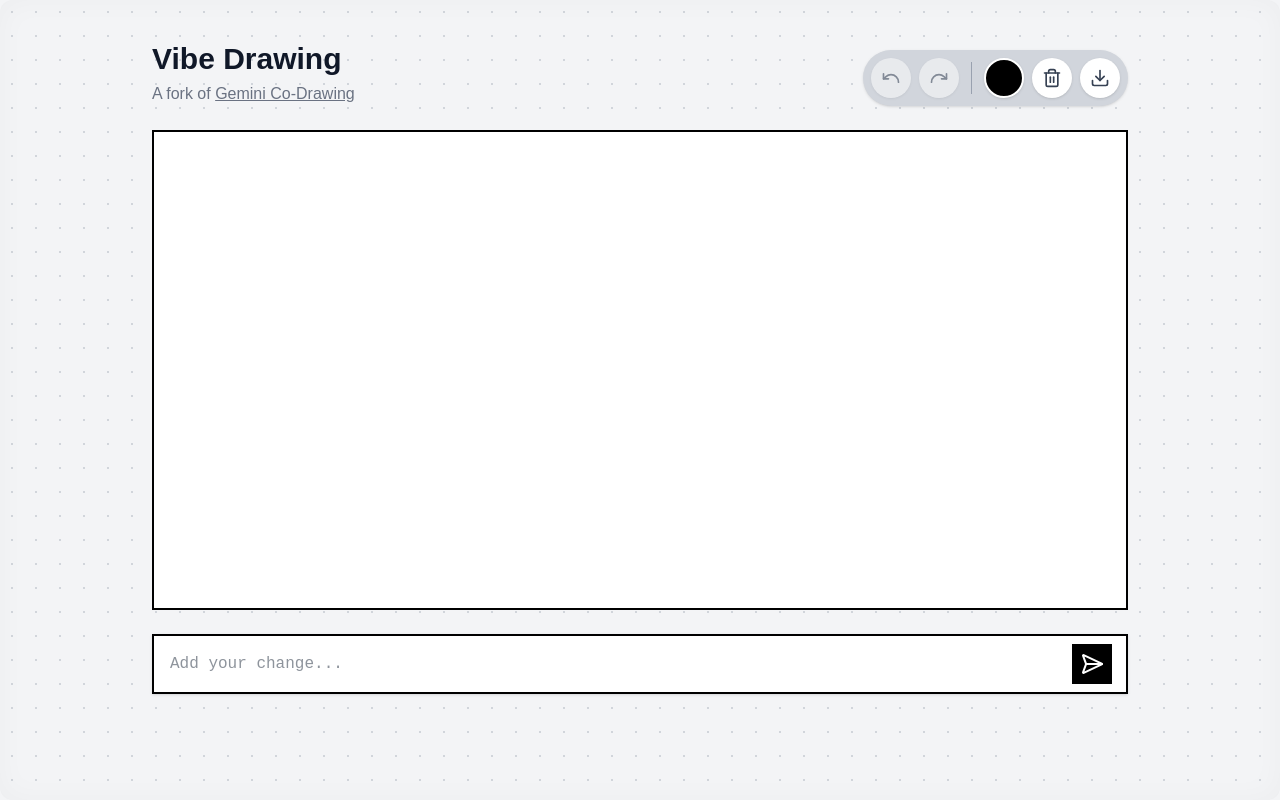
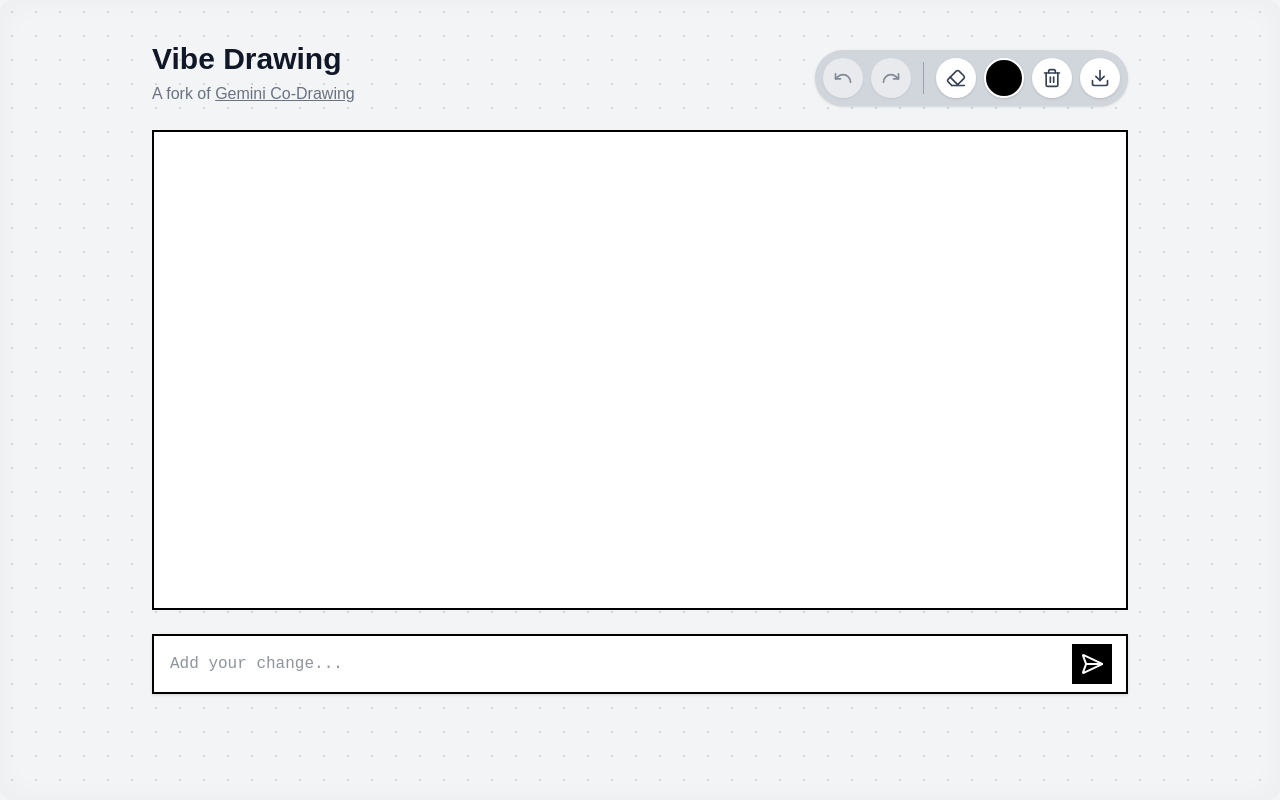
Before and after one commit to elliot-evno/draw-ai, a Next.js app: page / in a window 1280 px wide. Built offline with nearby package versions, Linux system fonts and the light colour scheme; a web font is replaced by a local one.

Commit message:
Added Eraser

```diff
--- a/components/Toolbar.tsx
+++ b/components/Toolbar.tsx
@@ -1,4 +1,4 @@
-import { Trash2, Download } from "lucide-react";
+import { Trash2, Download, Eraser } from "lucide-react";
 
 interface ToolbarProps {
   undo: () => void;
@@ -12,6 +12,8 @@ interface ToolbarProps {
   handleColorChange: (e: React.ChangeEvent<HTMLInputElement>) => void;
   clearCanvas: () => void;
   downloadCanvas: () => void;
+  toggleEraser: () => void;
+  isEraserActive?: boolean;
 }
 
 export default function Toolbar({
@@ -25,7 +27,9 @@ export default function Toolbar({
   colorInputRef,
   handleColorChange,
   clearCanvas,
-  downloadCanvas
+  downloadCanvas,
+  toggleEraser,
+  isEraserActive = false
 }: ToolbarProps) {
   return (
     <menu className="flex items-center bg-gray-300 rounded-full p-2 shadow-sm self-start sm:self-auto">
@@ -62,7 +66,16 @@ export default function Toolbar({
       <div className="w-px h-8 bg-gray-400 mx-3"></div>
       <button
         type="button"
-        className="w-10 h-10 rounded-full overflow-hidden flex items-center justify-center border-2 border-white shadow-sm transition-transform hover:scale-110"
+        className={`w-10 h-10 rounded-full overflow-hidden flex items-center justify-center border-2 border-white shadow-sm transition-transform hover:scale-110 ${isEraserActive ? 'bg-blue-200 border-blue-500' : 'bg-white'}`}
+        onClick={toggleEraser}
+        aria-label={isEraserActive ? "Switch to pen" : "Switch to eraser"}
+        aria-pressed={isEraserActive}
+      >
+        <Eraser className="w-5 h-5 text-gray-700" />
+      </button>
+      <button
+        type="button"
+        className="w-10 h-10 rounded-full overflow-hidden flex items-center justify-center border-2 border-white shadow-sm transition-transform hover:scale-110 ml-2"
         onClick={openColorPicker}
         onKeyDown={handleKeyDown}
         aria-label="Open color picker"
--- a/pages/index.tsx
+++ b/pages/index.tsx
@@ -11,7 +11,8 @@ import { submitDrawing } from "../utils/api";
 export default function Home() {
   const [prompt, setPrompt] = useState("");
   const [isLoading, setIsLoading] = useState(false);
-
+  const [isEraserActive, setIsEraserActive] = useState(false);
+  const [previousPenColor, setPreviousPenColor] = useState<string | null>(null);
 
   const {
     canvasRef,
@@ -111,6 +112,24 @@ export default function Home() {
     link.click();
   };
 
+  const toggleEraser = () => {
+    setIsEraserActive(!isEraserActive);
+
+    // When switching to eraser, we're essentially using white as the pen color
+    if (!isEraserActive) {
+      // Store the previous pen color for when we switch back
+      setPreviousPenColor(penColor);
+      setPenColor("#FFFFFF");
+    } else {
+      // Switch back to the previous pen color
+      if (previousPenColor) {
+        setPenColor(previousPenColor);
+      } else {
+        setPenColor("#000000");
+      }
+    }
+  };
+
   return (
     <>
       <Head>
@@ -134,6 +153,8 @@ export default function Home() {
               handleColorChange={handleColorChange}
               clearCanvas={clearCanvas}
               downloadCanvas={downloadCanvas}
+              toggleEraser={toggleEraser}
+              isEraserActive={isEraserActive}
             />
           </div>
 
```
